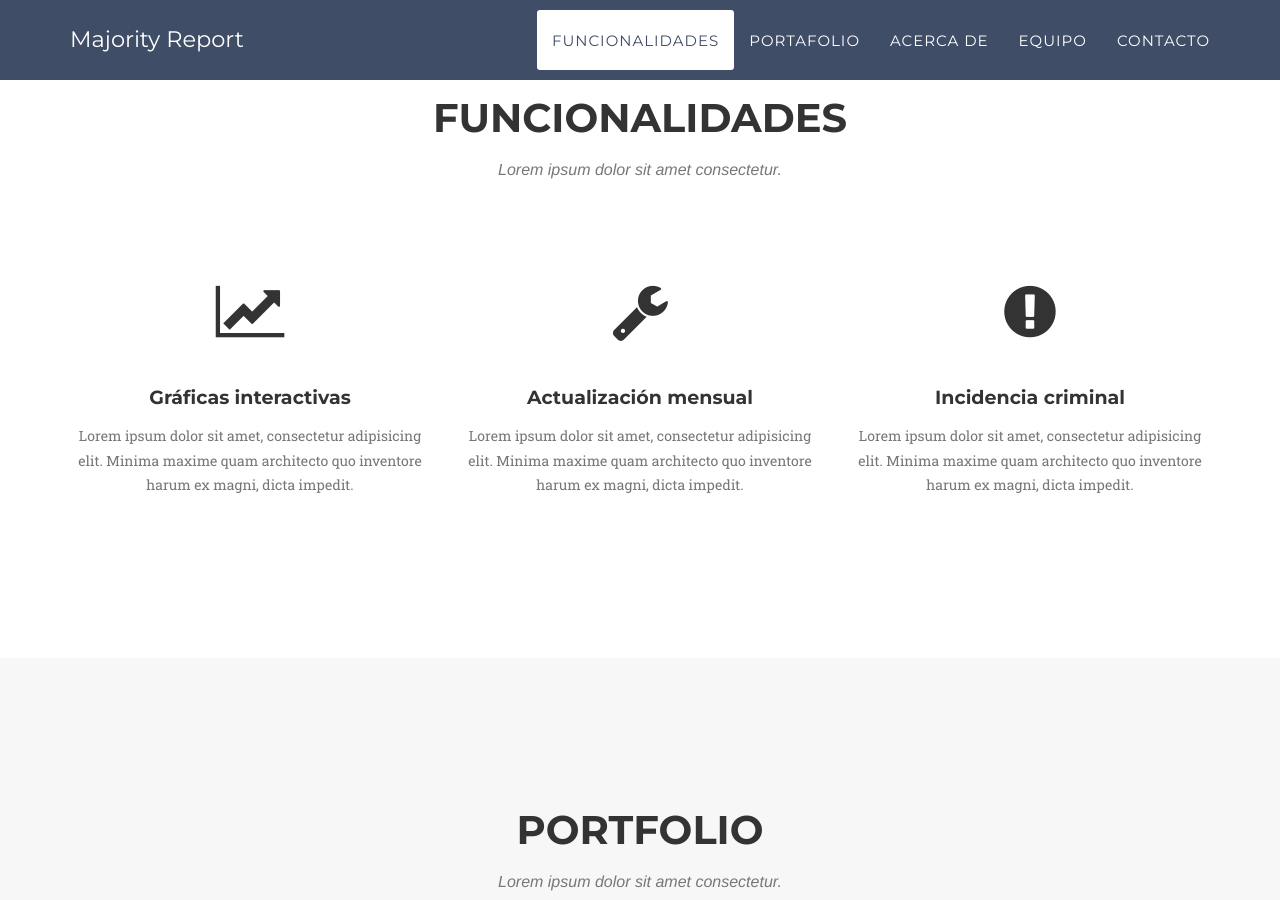
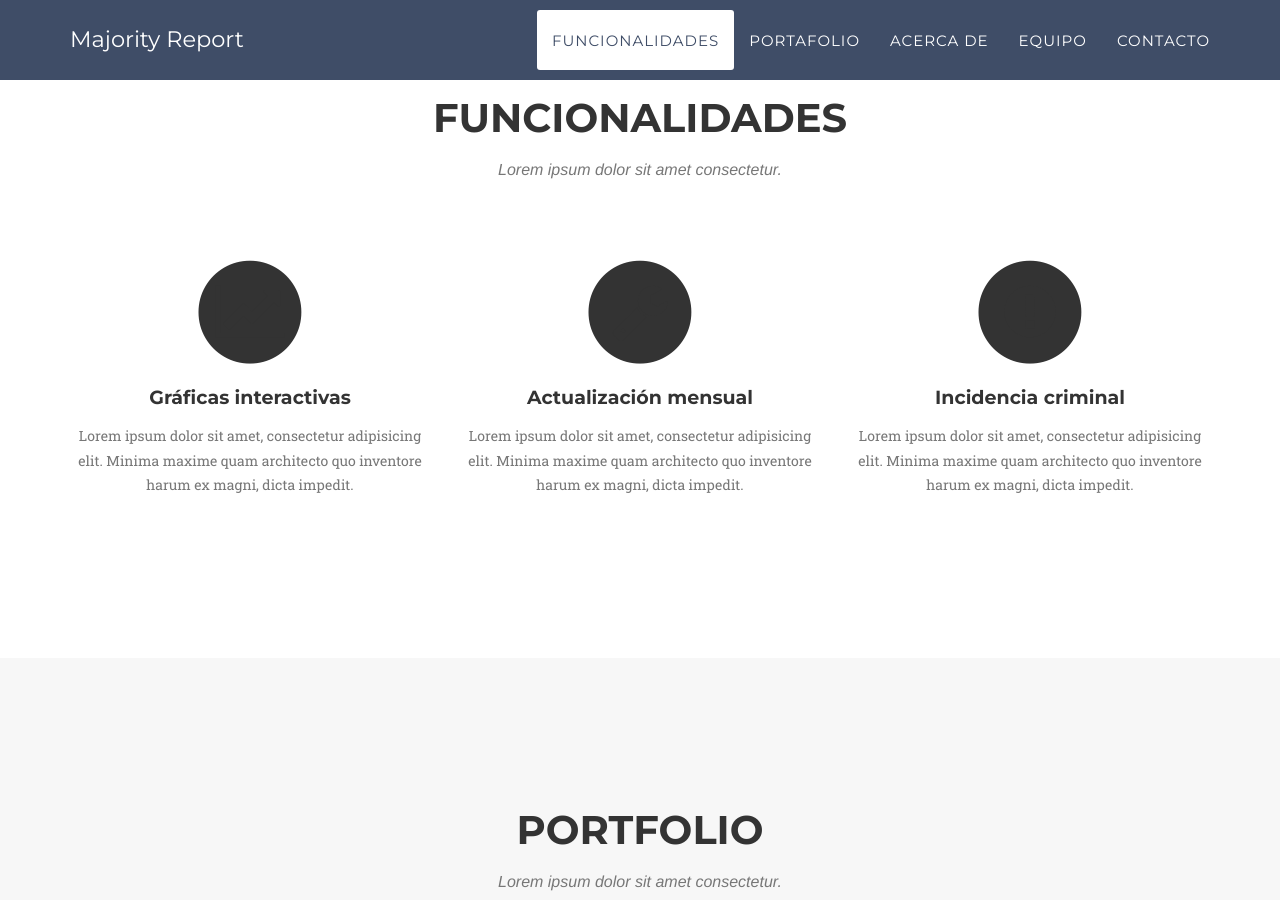
Before and after one commit to sebastiandevops/majority_report, a Jekyll site: the page built from index.html, in a window 1280 px wide and 900 px high, scrolled down 887 px. Built offline with Jekyll 4.4.1, drawn with Linux system fonts in a browser that asks for light colours; some web fonts are replaced.

Commit message:
services update

```diff
--- a/_includes/services.html
+++ b/_includes/services.html
@@ -10,7 +10,7 @@
             <div class="row text-center">
                 <div class="col-md-4">
                     <span class="fa-stack fa-4x">
-                        <i class="fa fa-circle fa-stack-2x text-primary"></i>
+                        <i class="fa fa-circle fa-stack-2x"></i>
                         <i class="fa fa-line-chart fa-stack-1x"></i>
                     </span>
                     <h4 class="service-heading">Gráficas interactivas</h4>
@@ -18,7 +18,7 @@
                 </div>
                 <div class="col-md-4">
                     <span class="fa-stack fa-4x">
-                        <i class="fa fa-circle fa-stack-2x text-primary"></i>
+                        <i class="fa fa-circle fa-stack-2x"></i>
                         <i class="fa fa-wrench fa-stack-1x"></i>
                     </span>
                     <h4 class="service-heading">Actualización mensual</h4>
@@ -26,7 +26,7 @@
                 </div>
                 <div class="col-md-4">
                     <span class="fa-stack fa-4x">
-                        <i class="fa fa-circle fa-stack-2x text-primary"></i>
+                        <i class="fa fa-circle fa-stack-2x"></i>
                         <i class="fa fa-exclamation-circle fa-stack-1x"></i>
                     </span>
                     <h4 class="service-heading">Incidencia criminal</h4>
```
